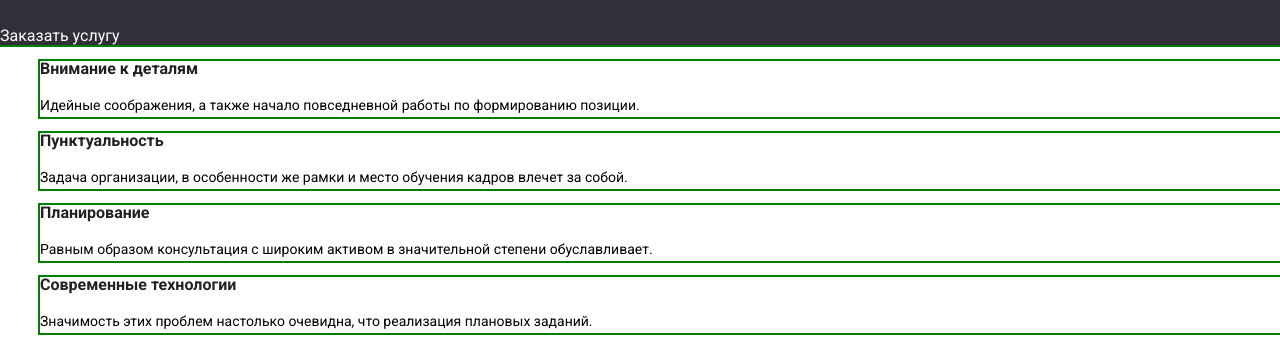
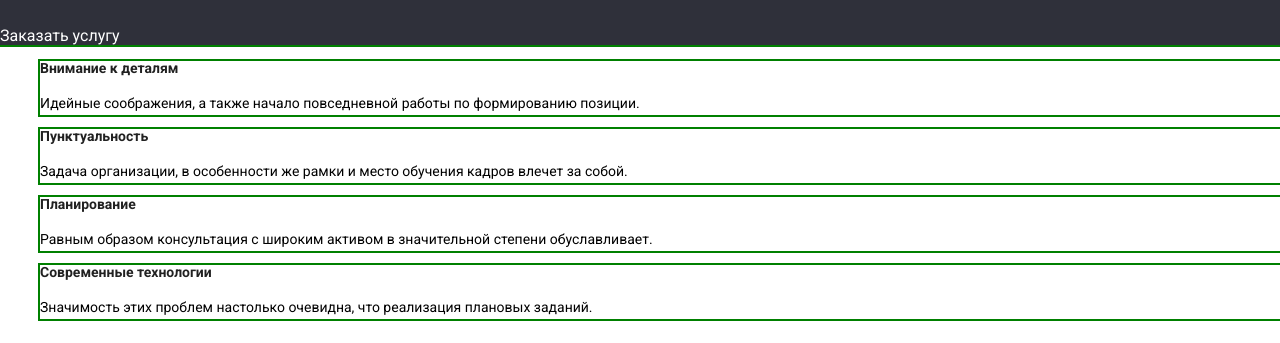
Before and after one commit to theUncleOleh/goit-markup-hw-02, a plain HTML site: page index.html in a window 1280 px wide. Shown: the part 247-590 px from the top of the page. Drawn offline with Linux system fonts and the light colour scheme.

Commit message:
add hight

```diff
--- a/css/style.css
+++ b/css/style.css
@@ -127,8 +127,8 @@ body {
   font-family: Roboto, sans-serif;
   font-style: normal;
   font-weight: 700;
-  font-size: 16px;
-  line-height: 16px;
+  font-size: 14px;
+  line-height: 1.14;
   color: var(--h-collor);
 }
 
```
